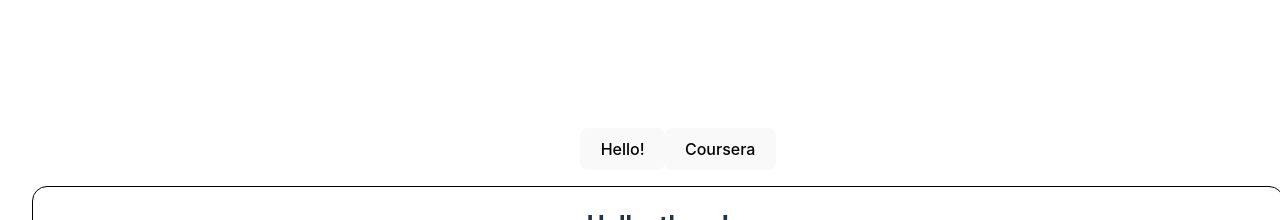
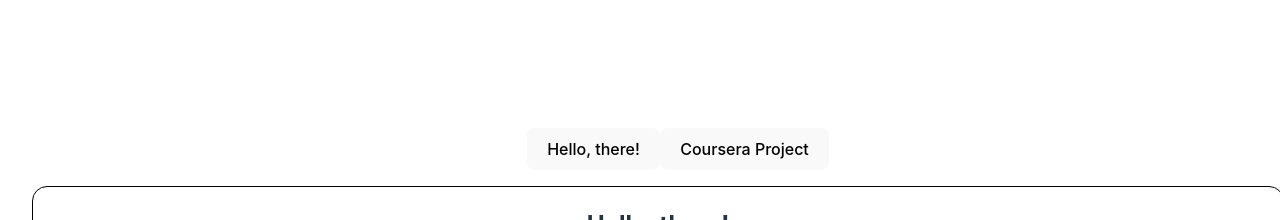
Before and after one commit to DBerry07/DBerry07.github.io, a React (Vite) app: page / in a window 1280 px wide. Shown: the top 220 px of the page. Built offline with nearby package versions, Linux system fonts and the light colour scheme.

Commit message:
Update App.jsx

```diff
--- a/src/App.jsx
+++ b/src/App.jsx
@@ -1,6 +1,7 @@
 import { useState } from "react";
 import "./css/App.css";
 import Entry from "./components/Entry.jsx";
+import { titles } from "./data/content.js";
 
 function App() {
   const [count, setCount] = useState(0);
@@ -8,8 +9,8 @@ function App() {
   return (
     <div className="App">
       <menu>
-        <button onClick={() => setCount(0)}>Hello!</button>
-        <button onClick={() => setCount(1)}>Coursera</button>
+        <button onClick={() => setCount(0)}>{titles[0]}</button>
+        <button onClick={() => setCount(1)}>{titles[1]}</button>
       </menu>
       <div id="content-box">
         <Entry index={count} />
```
